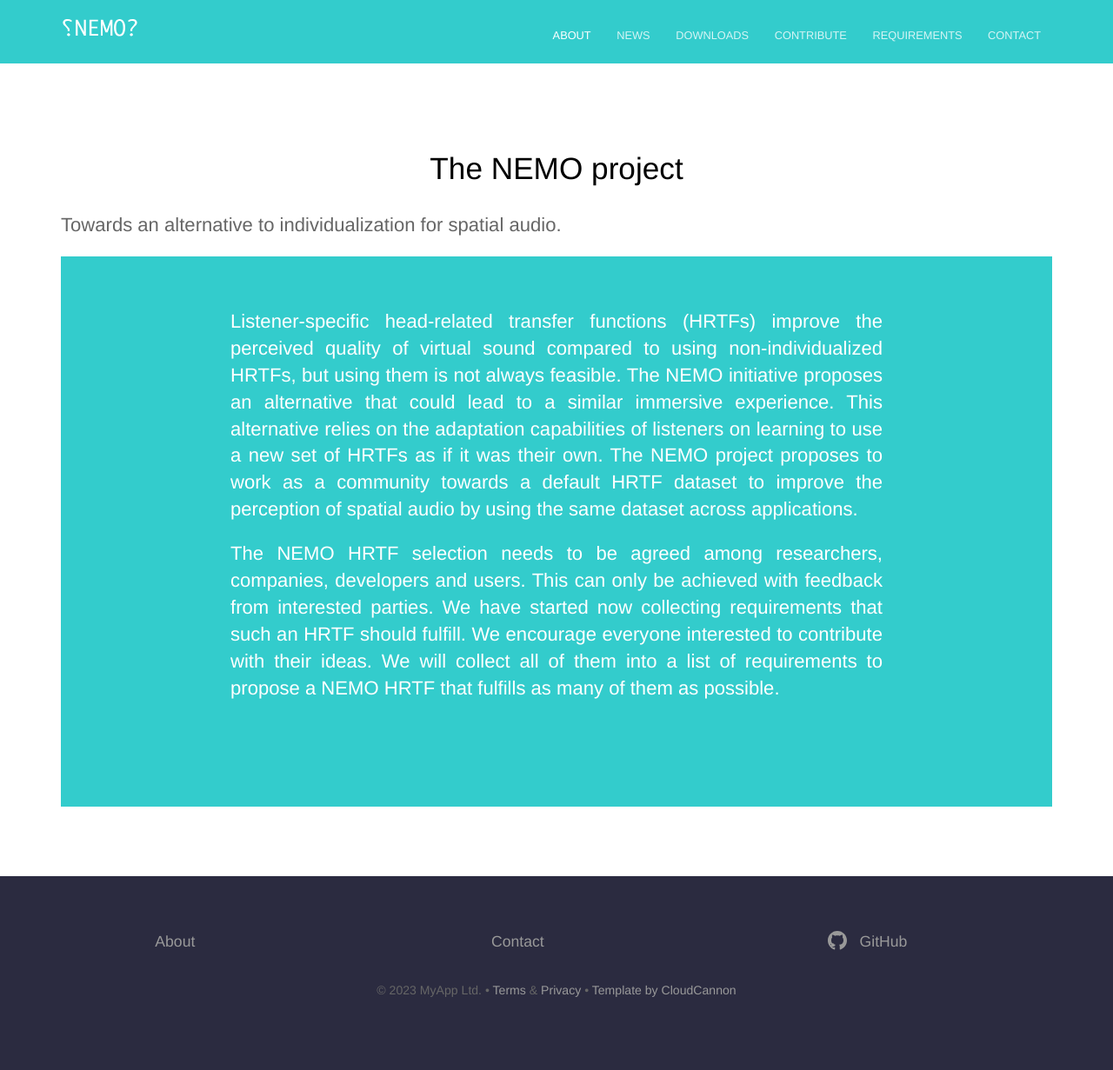
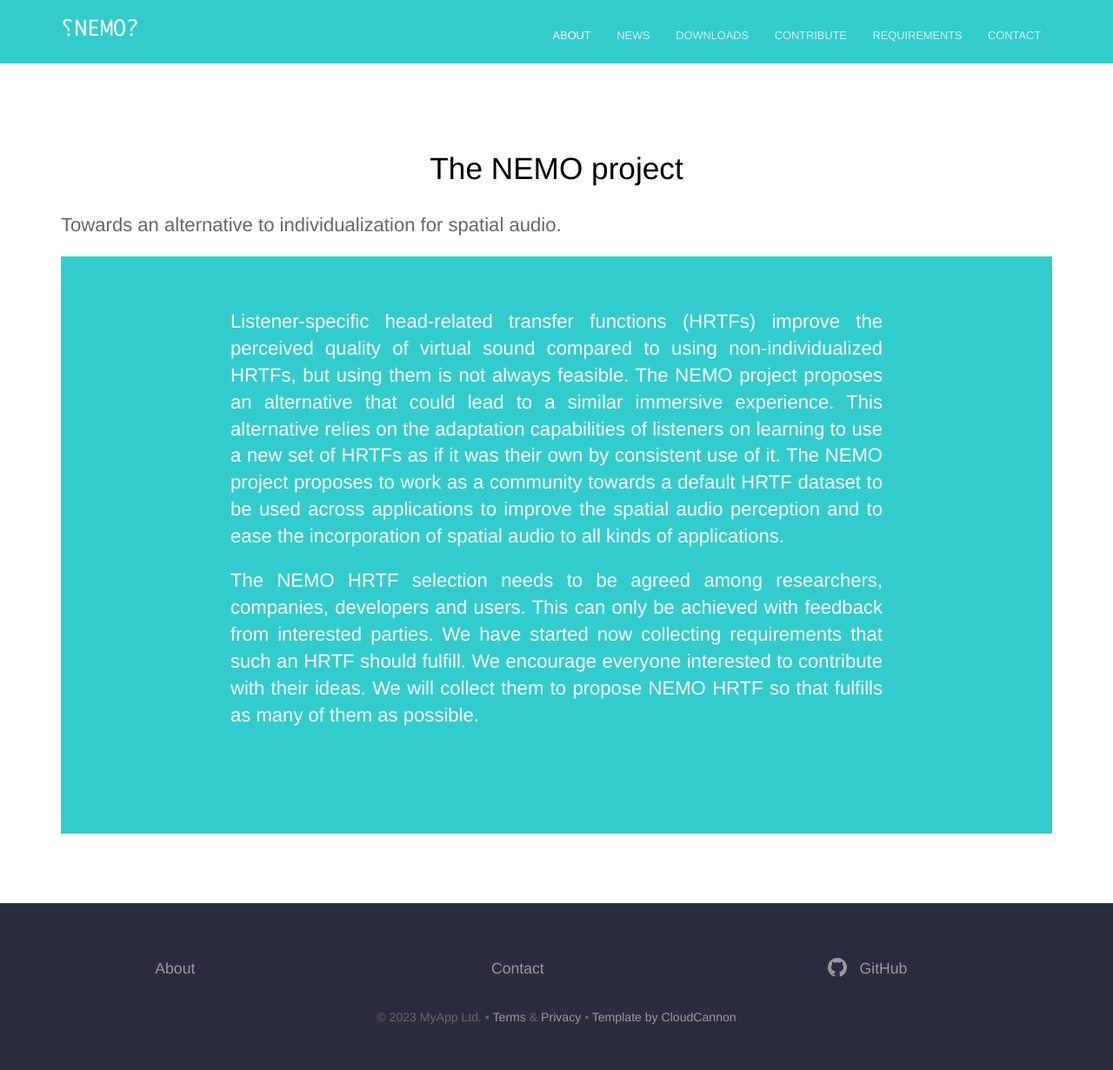
Before and after one commit to TheNEMOproject/TheNEMOproject.github.io, a Jekyll site: the page built from about.html, in a window 1280 px wide. Shown: the whole page at 87% size. Built offline with Jekyll 4.4.1, drawn with Linux system fonts in a browser that asks for light colours; before the commit the page ends 1200 px from its top, so only the background shows below that.

Commit message:
Update about.html

```diff
--- a/about.html
+++ b/about.html
@@ -5,9 +5,9 @@
 <section class="hero">
 	<div class="text-container">
 		<h1 class="editable"><strong> </strong></h1>
-		<p class="subtext editable">Listener-specific head-related transfer functions (HRTFs) improve the perceived quality of virtual sound compared to using non-individualized HRTFs, but using them is not always feasible. The NEMO initiative proposes an alternative that could lead to a similar immersive experience. This alternative relies on the adaptation capabilities of listeners on learning to use a new set of HRTFs as if it was their own. The NEMO project proposes to work as a community towards a default HRTF dataset to improve the perception of spatial audio by using the same dataset across applications.</p>
+		<p class="subtext editable">Listener-specific head-related transfer functions (HRTFs) improve the perceived quality of virtual sound compared to using non-individualized HRTFs, but using them is not always feasible. The NEMO project proposes an alternative that could lead to a similar immersive experience. This alternative relies on the adaptation capabilities of listeners on learning to use a new set of HRTFs as if it was their own by consistent use of it. The NEMO project proposes to work as a community towards a default HRTF dataset to be used across applications to improve the spatial audio perception and to ease the incorporation of spatial audio to all kinds of applications.</p>
 		<h1 class="editable"><strong> </strong></h1>
-		<p class="subtext editable">The NEMO HRTF selection needs to be agreed among researchers, companies, developers and users. This can only be achieved with feedback from interested parties. We have started now collecting requirements that such an HRTF should fulfill. We encourage everyone interested to contribute with their ideas. We will collect all of them into a list of requirements to propose a NEMO HRTF that fulfills as many of them as possible. </p>
+		<p class="subtext editable">The NEMO HRTF selection needs to be agreed among researchers, companies, developers and users. This can only be achieved with feedback from interested parties. We have started now collecting requirements that such an HRTF should fulfill. We encourage everyone interested to contribute with their ideas. We will collect them to propose NEMO HRTF so that fulfills as many of them as possible. </p>
 	</div>
 </section>
 
```
